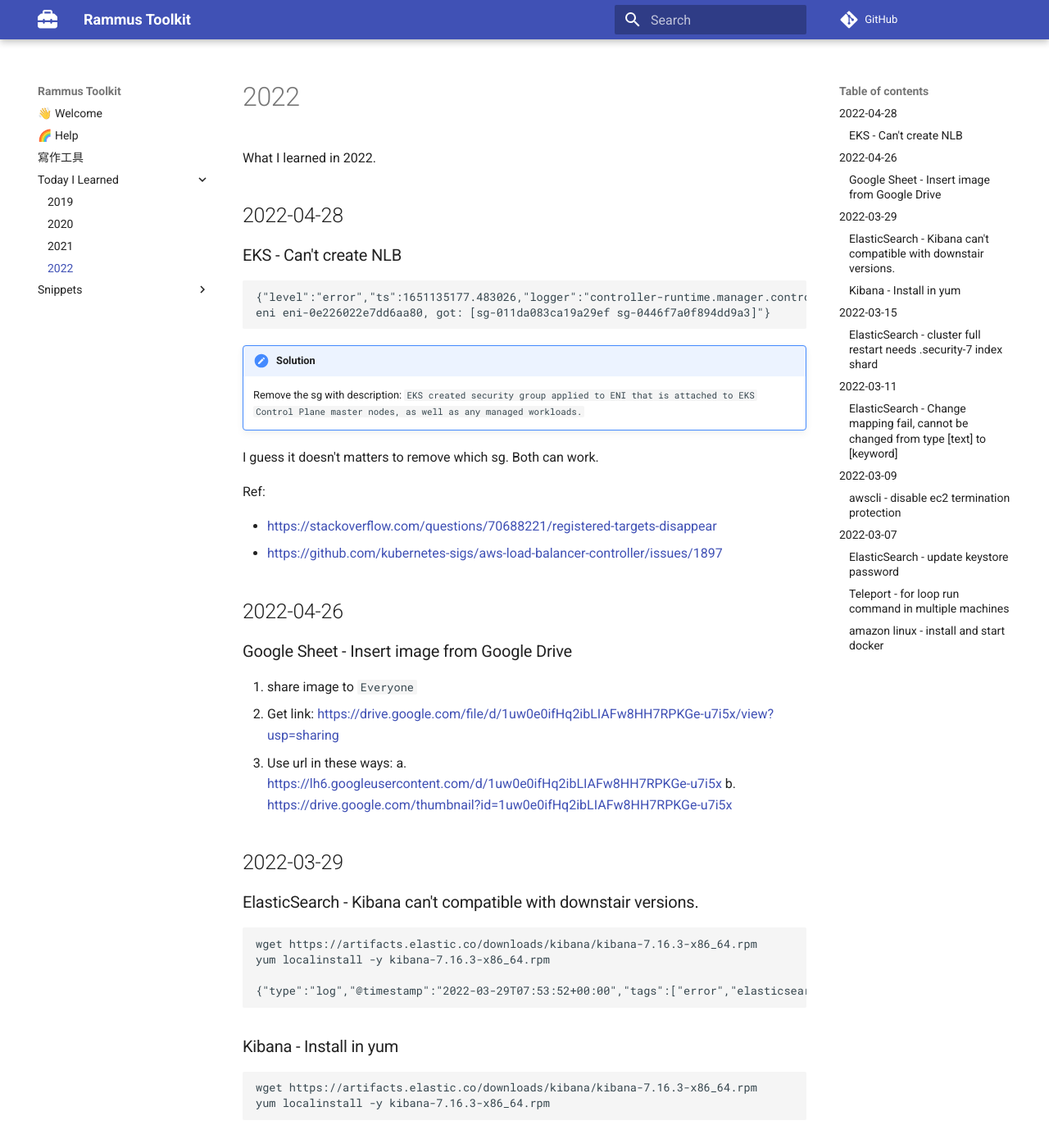
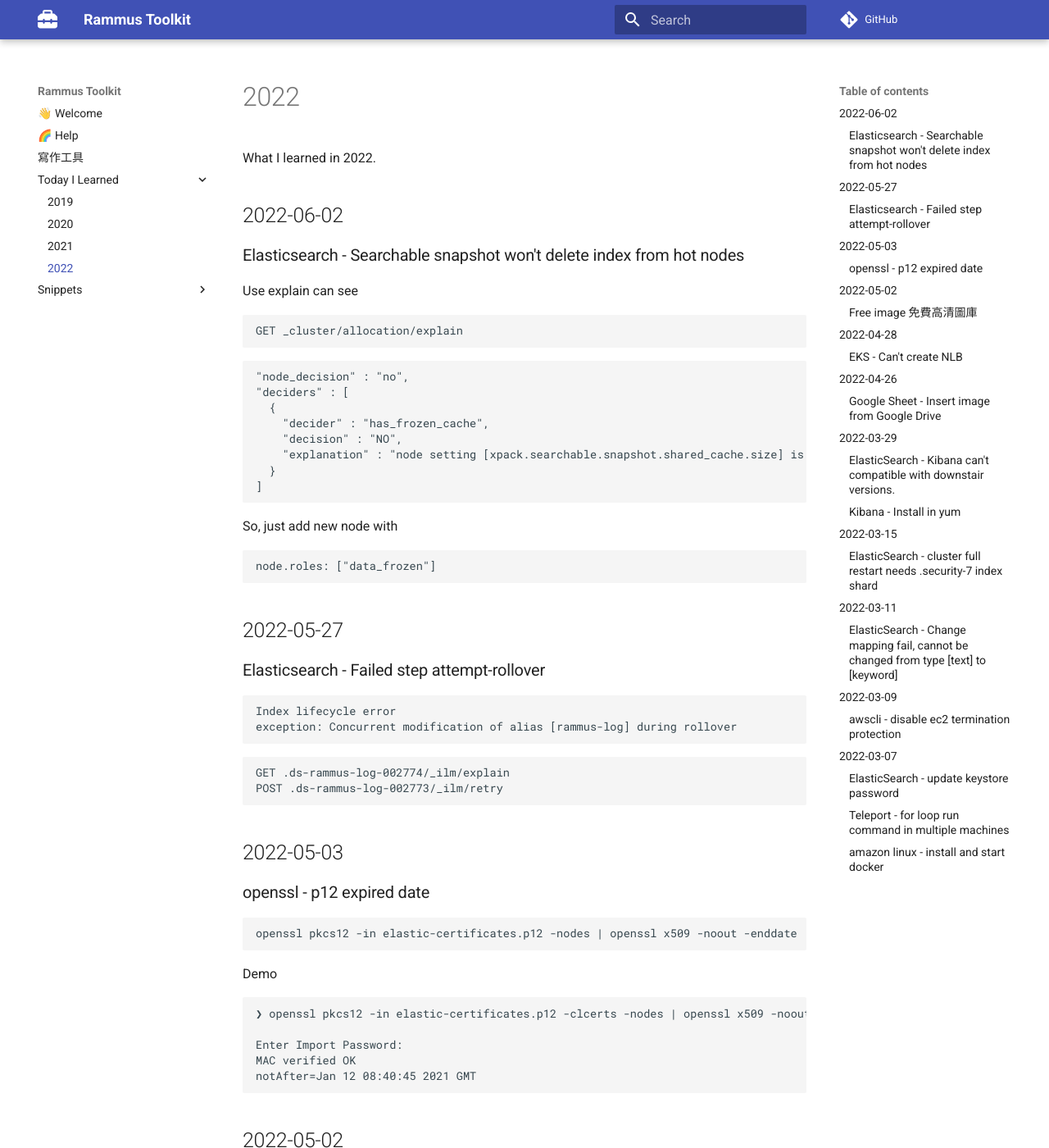
Before and after one commit to RammusXu/toolkit, an MkDocs documentation site: the page built from docs/Today-I-Learned/2022.md, in a window 1280 px wide and 1400 px high. Shown: the whole window at 82% size. Built offline with MkDocs 1.6.1 and Material for MkDocs 9.7.7, drawn with Linux system fonts in a browser that asks for light colours; comment, search, counter and statistics services are not loaded; some of the changed text lies outside the part shown.

Commit message:
### Elasticsearch - Searchable snapshot won't delete index from hot nodes

````diff
--- a/docs/Today-I-Learned/2022.md
+++ b/docs/Today-I-Learned/2022.md
@@ -1,6 +1,64 @@
 
 What I learned in 2022.
 
+## 2022-06-02
+### Elasticsearch - Searchable snapshot won't delete index from hot nodes
+
+Use explain can see
+```
+GET _cluster/allocation/explain
+```
+
+```
+"node_decision" : "no",
+"deciders" : [
+  {
+    "decider" : "has_frozen_cache",
+    "decision" : "NO",
+    "explanation" : "node setting [xpack.searchable.snapshot.shared_cache.size] is set to zero, so frozen searchable snapshot shards cannot be allocated to this node"
+  }
+]
+```
+
+So, just add new node with
+
+```
+node.roles: ["data_frozen"]
+```
+
+## 2022-05-27
+
+### Elasticsearch - Failed step attempt-rollover
+
+```
+Index lifecycle error
+exception: Concurrent modification of alias [rammus-log] during rollover
+```
+
+```
+GET .ds-rammus-log-002774/_ilm/explain
+POST .ds-rammus-log-002773/_ilm/retry
+```
+
+## 2022-05-03
+### openssl - p12 expired date
+```
+openssl pkcs12 -in elastic-certificates.p12 -nodes | openssl x509 -noout -enddate
+```
+
+Demo
+```
+❯ openssl pkcs12 -in elastic-certificates.p12 -clcerts -nodes | openssl x509 -noout -enddate
+
+Enter Import Password:
+MAC verified OK
+notAfter=Jan 12 08:40:45 2021 GMT
+```
+
+## 2022-05-02
+### Free image 免費高清圖庫
+
+- https://unsplash.com/
 
 ## 2022-04-28
 ### EKS - Can't create NLB
````
